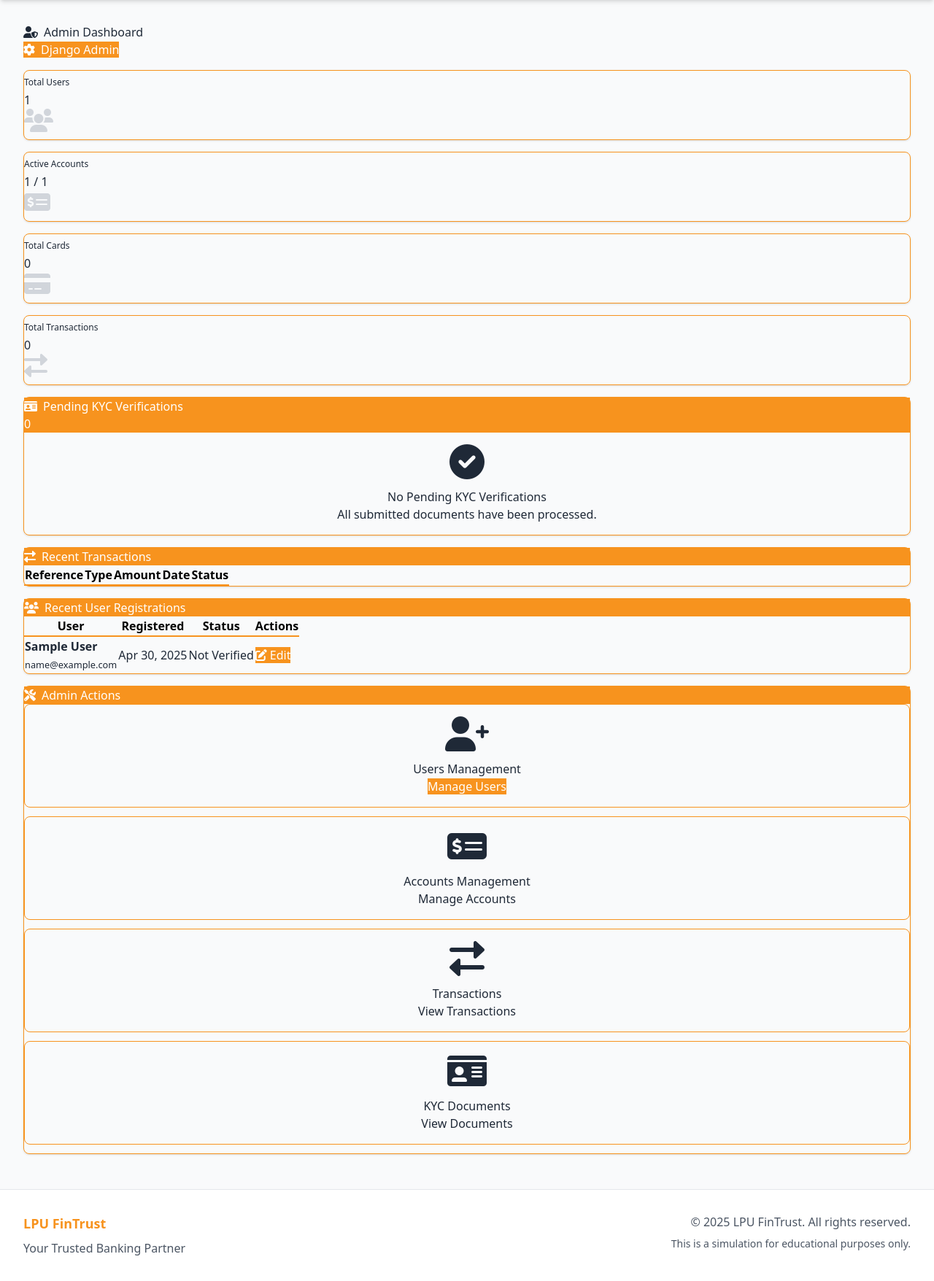
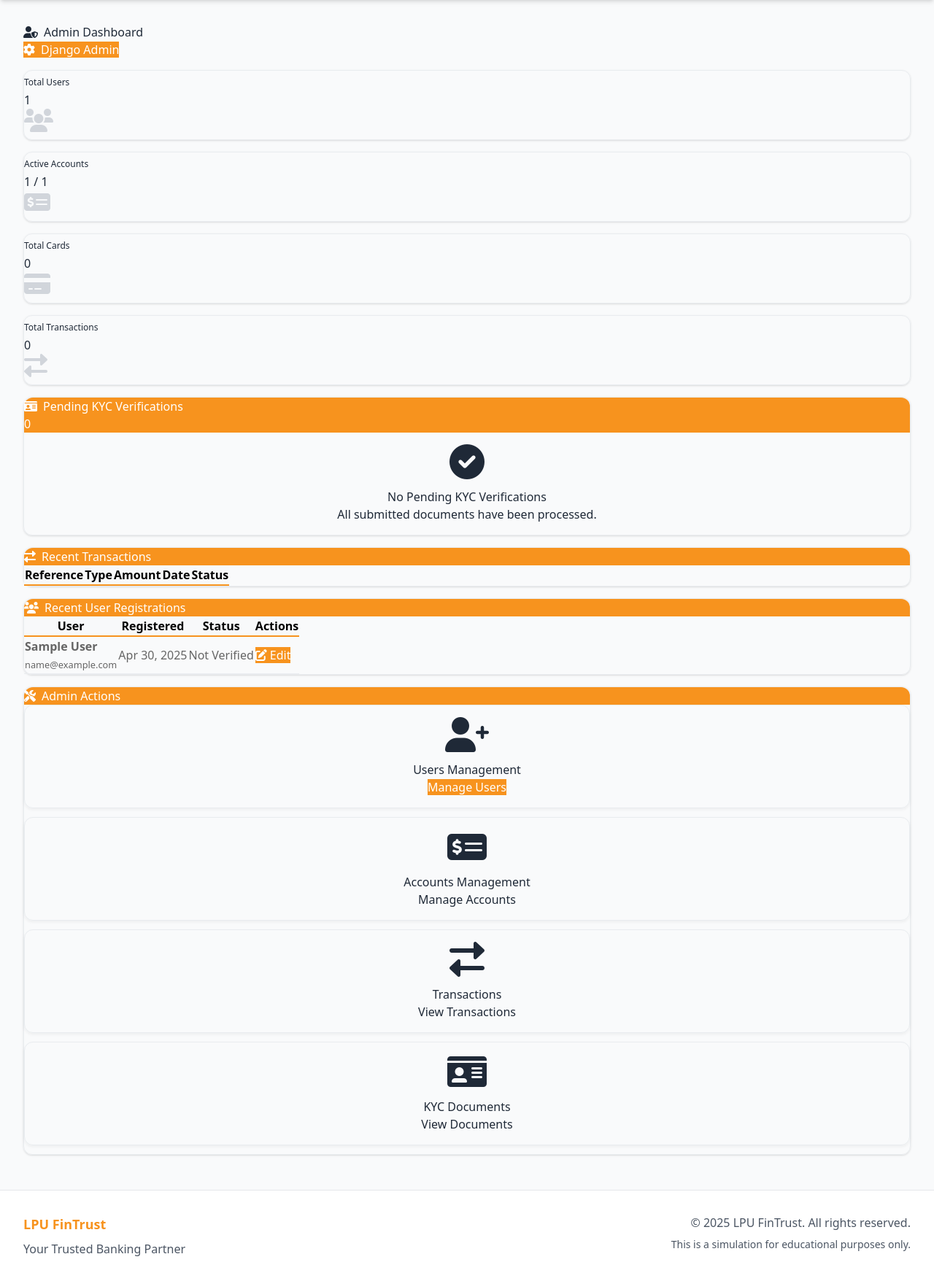
Before and after one commit to joseyawovi/SecureBanking, a Django app: page /dashboard/admin/ in a window 1280 px wide. Shown: the part 64-1820 px from the top of the page at 73% size. Before the commit the page ends 1785 px from the top, so only its background shows below. Run offline with Django 4.2, Linux system fonts and the light colour scheme; the visitor is signed in with stand-in values (Sample User, id 1); data comes from the database, SQL or seed files in the repository; data that the repository does not hold is empty; some libraries are stand-ins or nearby versions.

Commit message:
Assistant checkpoint: Enhanced color scheme and visual design
Assistant generated file changes:
- banking_system/static/css/style.css: Update color scheme with enhanced design

---

User prompt:

ow add the neccessary colors to enhance the overall design of the project

Replit-Commit-Author: Assistant
Replit-Commit-Session-Id: 6c52e9f2-af6d-4836-97a5-79d86ed59caf

```diff
--- a/banking_system/static/css/style.css
+++ b/banking_system/static/css/style.css
@@ -1,12 +1,22 @@
+
 /**
- * SecureBank Custom CSS
+ * LPU FinTrust Custom CSS
  * A modern, professional banking stylesheet
  */
 
 :root {
   --brand-color: #F7931E;
+  --brand-dark: #d97d0d;
+  --brand-light: rgba(247, 147, 30, 0.1);
   --text-color: #000000;
+  --text-light: #666666;
   --bg-color: #FFFFFF;
+  --success-color: #28a745;
+  --warning-color: #ffc107;
+  --danger-color: #dc3545;
+  --neutral-100: #f8f9fa;
+  --neutral-200: #e9ecef;
+  --neutral-300: #dee2e6;
 }
 
 /* Base styles */
@@ -41,57 +52,86 @@ body {
   background-color: var(--brand-color);
   border-color: var(--brand-color);
   color: var(--bg-color);
+  transition: all 0.2s ease;
 }
 
 .btn-primary:hover,
 .btn-primary:focus {
-  background-color: #d97d0d;
-  border-color: #d97d0d;
+  background-color: var(--brand-dark);
+  border-color: var(--brand-dark);
 }
 
 /* Navigation */
 .navbar {
-  background-color: var(--bg-color);
-  border-bottom: 1px solid var(--brand-color);
+  background-color: var(--brand-color);
+  border-bottom: none;
+  box-shadow: 0 2px 4px rgba(0, 0, 0, 0.1);
 }
 
 /* Cards */
 .card {
-  border: 1px solid var(--brand-color);
-  border-radius: 0.5rem;
+  border: 1px solid var(--neutral-200);
+  border-radius: 0.75rem;
+  box-shadow: 0 2px 4px rgba(0, 0, 0, 0.05);
+  transition: all 0.3s ease;
+}
+
+.card:hover {
+  box-shadow: 0 4px 8px rgba(0, 0, 0, 0.1);
 }
 
 .card-header {
   background-color: var(--brand-color);
   color: var(--bg-color);
+  border-radius: 0.75rem 0.75rem 0 0;
 }
 
 /* Alerts */
 .alert {
   border-radius: 0.5rem;
   padding: 1rem;
+  border: none;
 }
 
 .alert-success {
-  background-color: rgba(247, 147, 30, 0.1);
-  border-color: var(--brand-color);
+  background-color: rgba(40, 167, 69, 0.1);
+  border-left: 4px solid var(--success-color);
+  color: var(--success-color);
+}
+
+.alert-warning {
+  background-color: rgba(255, 193, 7, 0.1);
+  border-left: 4px solid var(--warning-color);
   color: var(--text-color);
+}
+
+.alert-danger {
+  background-color: rgba(220, 53, 69, 0.1);
+  border-left: 4px solid var(--danger-color);
+  color: var(--danger-color);
 }
 
 /* Links */
 a {
   color: var(--brand-color);
   text-decoration: none;
+  transition: color 0.2s ease;
 }
 
 a:hover {
-  color: #d97d0d;
+  color: var(--brand-dark);
 }
 
 /* Tables */
 .table th {
   color: var(--text-color);
   border-bottom: 2px solid var(--brand-color);
+  background-color: var(--neutral-100);
+}
+
+.table td {
+  color: var(--text-light);
+  border-bottom: 1px solid var(--neutral-200);
 }
 
 /* Custom classes */
```
Also changed, not shown: other parts of banking_system/static/css/style.css (+16 -17 lines).
